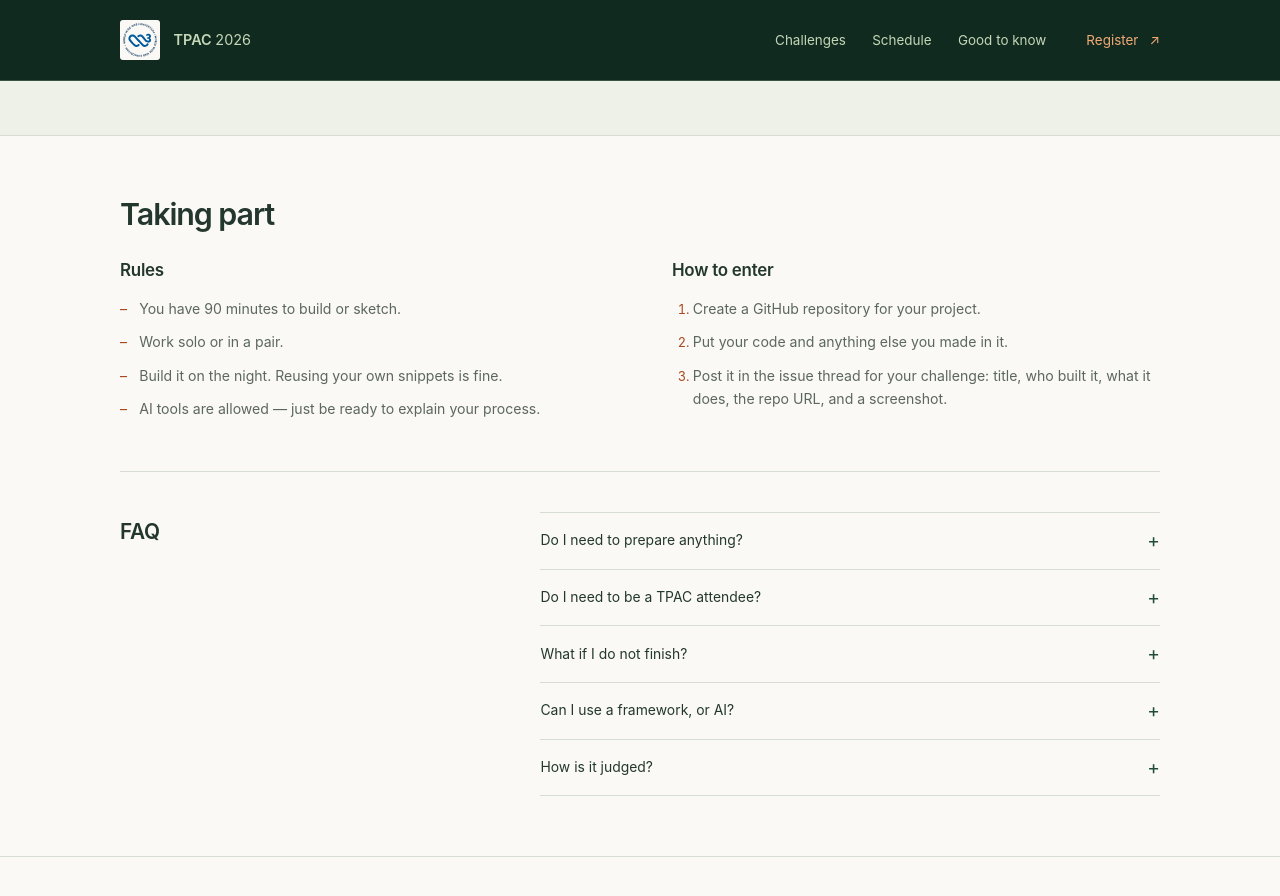
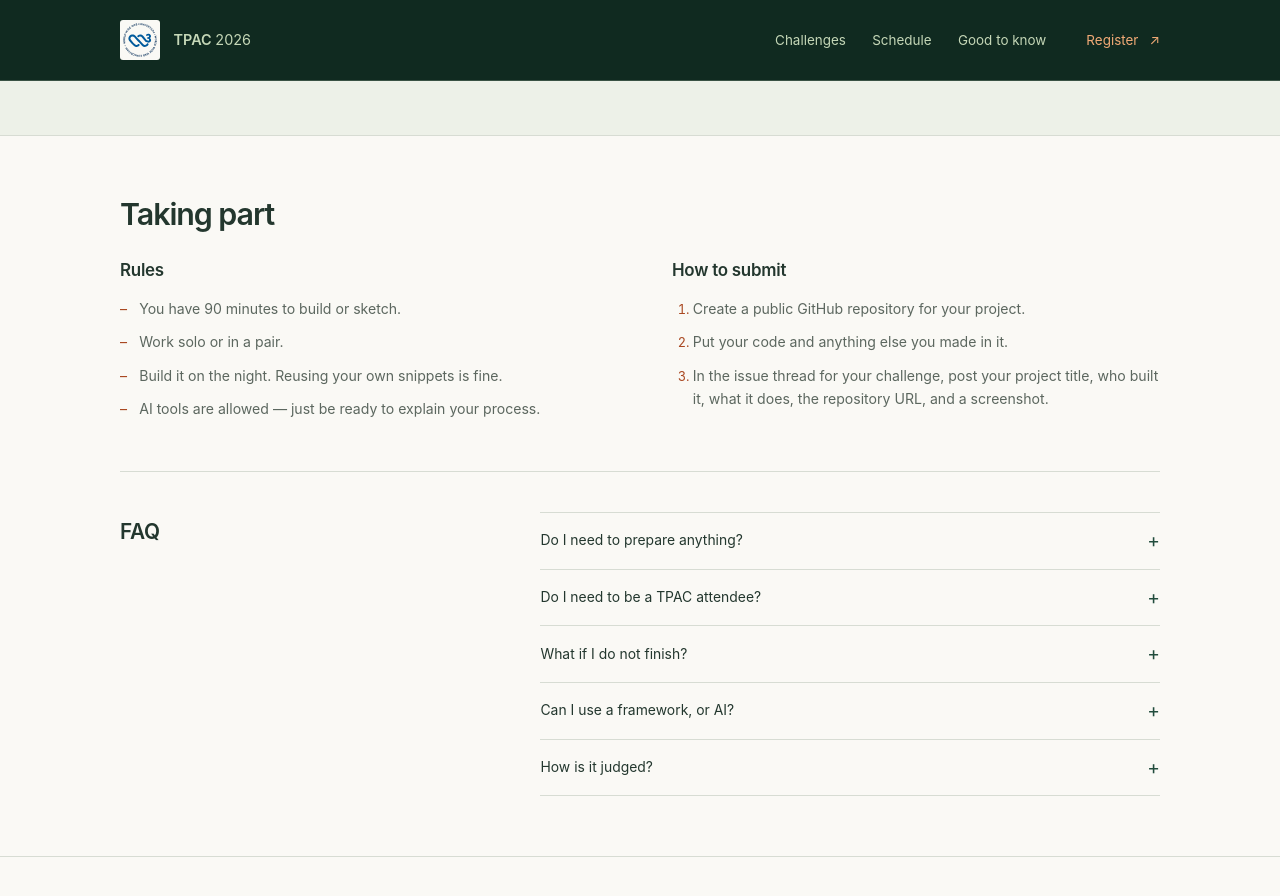
Before and after one commit to w3c/hackathon-tpac-2026, a Jekyll site: the page built from index.md, in a window 1280 px wide and 900 px high, scrolled down 1261 px. Shown: the top 896 px of the window. Built offline with Jekyll 4.4.1, drawn with Linux system fonts in a browser that asks for light colours.

Commit message:
Clarify project submission instructions

```diff
--- a/_data/rules.yml
+++ b/_data/rules.yml
@@ -7,11 +7,11 @@ rules:
     - "AI tools are allowed — just be ready to explain your process."
 
 format:
-  heading: "How to enter"
+  heading: "How to submit"
   items:
-    - "Create a GitHub repository for your project."
+    - "Create a public GitHub repository for your project."
     - "Put your code and anything else you made in it."
-    - "Post it in the issue thread for your challenge: title, who built it, what it does, the repo URL, and a screenshot."
+    - "In the issue thread for your challenge, post your project title, who built it, what it does, the repository URL, and a screenshot."
 
 faq:
   - q: "Do I need to prepare anything?"
```
